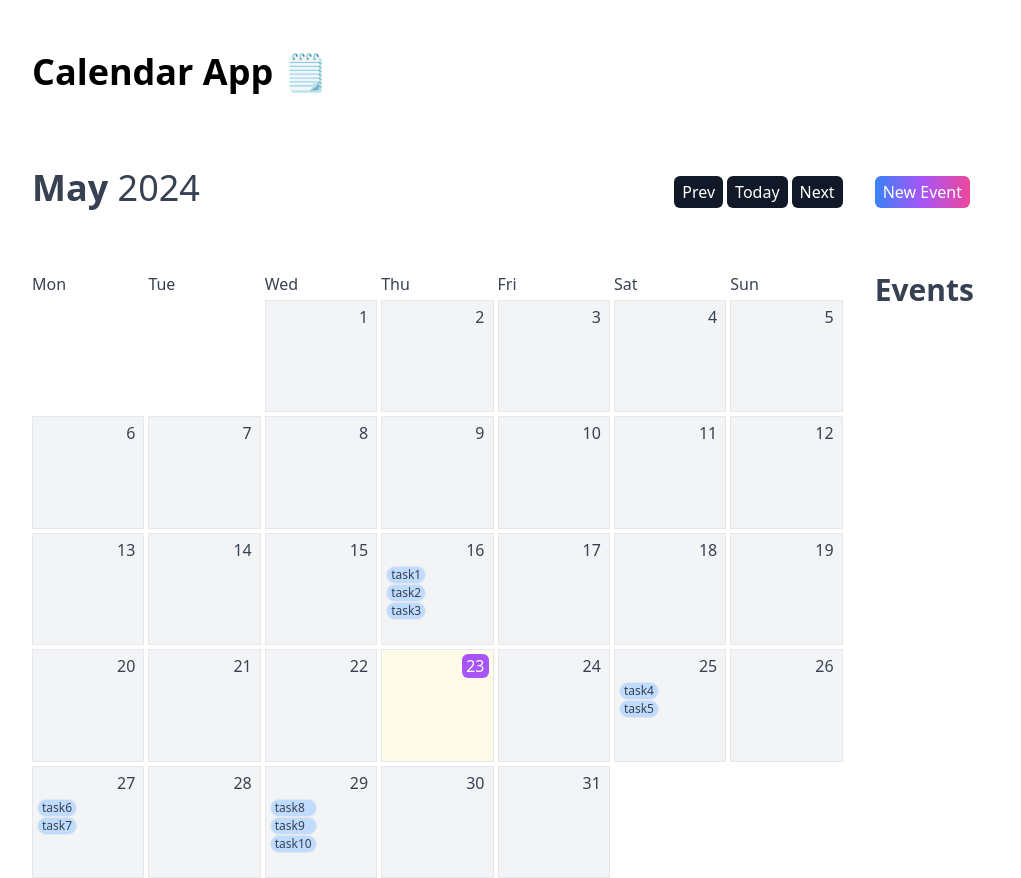
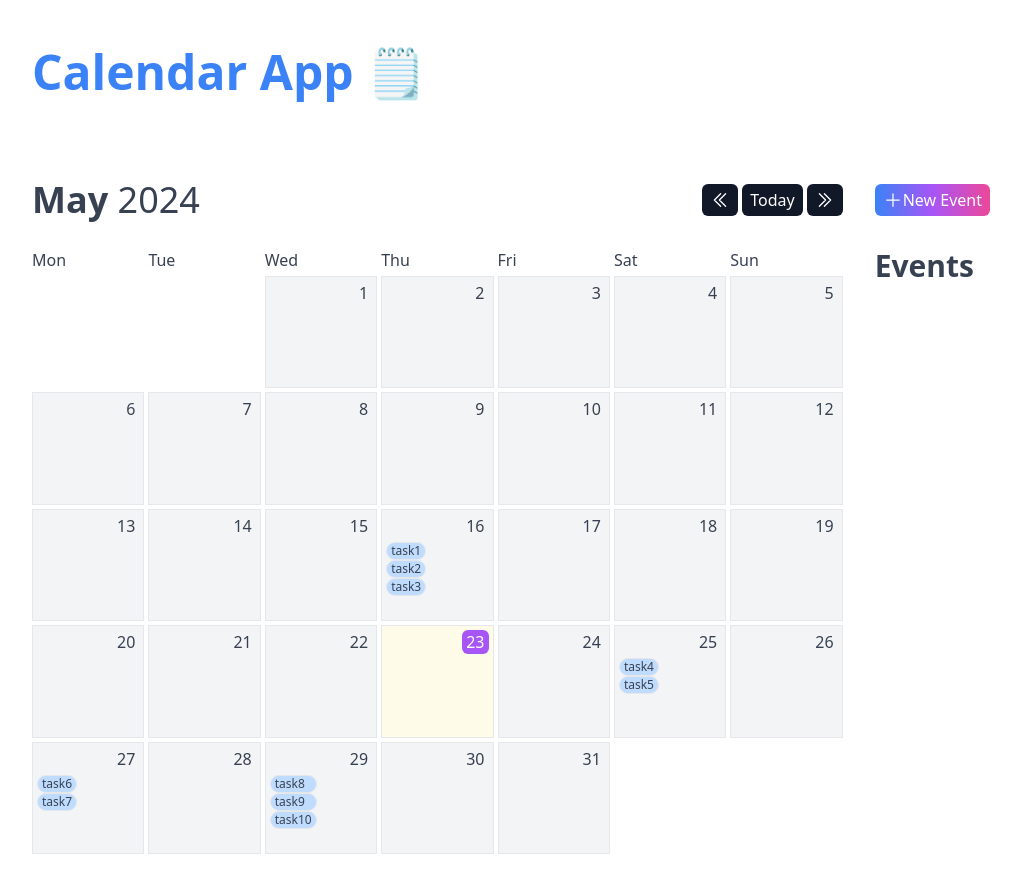
Before and after one commit to kristjanv001/calendar-app, an Angular app: page / in a window 1280 px wide. Shown: the whole page, without its empty margins (0-1021 px from the left). After the commit the page ends 854 px from the top, so only its background shows below. Built offline with nearby package versions, Linux system fonts and the light colour scheme.

Commit message:
Added icons and did some visual tweaks

```diff
--- a/src/app/components/calendar/calendar.component.html
+++ b/src/app/components/calendar/calendar.component.html
@@ -1,15 +1,37 @@
 <div>
   <div class="px-4 md:px-8 grid grid-rows-[max-content_1fr] max-w-[1400px] mx-auto grid-cols-1 lg:grid-cols-3">
-    <div class="flex items-center justify-between mb-8 lg:mb-0 lg:place-items-start lg:col-span-2 lg:h-24">
-      <p class="font-bold md:text-xl lg:text-4xl md:-mt-2">
+    <div class="flex items-center justify-between mb-8 lg:mb-0  lg:col-span-2 lg:h-24">
+      <p class="font-bold md:text-xl lg:text-4xl ">
         <span class="font-bold">{{selectedMonthStr$ | async}}</span>
         <span class="font-thin"> {{ selectedYearStr$ | async }}</span>
       </p>
 
-      <div class="space-x-1 text-white">
-        <button (click)="setPrevMonth()" class="bg-gray-900 rounded-md px-2 py-1">Prev</button>
+      <div class="space-x-1 text-white flex">
+        <button (click)="setPrevMonth()" class="bg-gray-900 rounded-md px-2 py-1 flex justify-center items-center">
+          <svg
+            xmlns="http://www.w3.org/2000/svg"
+            fill="none"
+            viewBox="0 0 24 24"
+            stroke-width="1.5"
+            stroke="currentColor"
+            class="size-5"
+          >
+            <path stroke-linecap="round" stroke-linejoin="round" d="m18.75 4.5-7.5 7.5 7.5 7.5m-6-15L5.25 12l7.5 7.5" />
+          </svg>
+        </button>
         <button (click)="setCurrMonth()" class="bg-gray-900 rounded-md px-2 py-1">Today</button>
-        <button (click)="setNextMonth()" class="bg-gray-900 rounded-md px-2 py-1">Next</button>
+        <button (click)="setNextMonth()" class="bg-gray-900 rounded-md px-2 py-1 flex justify-center items-center">
+          <svg
+            xmlns="http://www.w3.org/2000/svg"
+            fill="none"
+            viewBox="0 0 24 24"
+            stroke-width="1.5"
+            stroke="currentColor"
+            class="size-5"
+          >
+            <path stroke-linecap="round" stroke-linejoin="round" d="m5.25 4.5 7.5 7.5-7.5 7.5m6-15 7.5 7.5-7.5 7.5" />
+          </svg>
+        </button>
       </div>
     </div>
 
@@ -66,12 +88,23 @@
     </div>
 
     <!-- details -->
-    <div class="lg:items-start lg:mx-8 md:ml-1">
+    <div class="lg:mx-8 md:ml-1 lg:flex lg:justify-start lg:items-center ">
       <button
         (click)="openDialog()"
-        class="mt-4 md:mt-0 bg-gradient-to-r from-blue-500 via-purple-500 to-pink-500 rounded-md px-2 py-1 text-white"
+        class="mt-4 md:mt-0 bg-gradient-to-r from-blue-500 via-purple-500 to-pink-500 rounded-md px-2 py-1 text-white flex justify-center items-center"
       >
-        New Event
+        <svg
+          xmlns="http://www.w3.org/2000/svg"
+          fill="none"
+          viewBox="0 0 24 24"
+          stroke-width="1.5"
+          stroke="currentColor"
+          class="size-5"
+        >
+          <path stroke-linecap="round" stroke-linejoin="round" d="M12 4.5v15m7.5-7.5h-15" />
+        </svg>
+
+        <span> New Event </span>
       </button>
     </div>
 
--- a/src/app/components/event-list/event-list.component.html
+++ b/src/app/components/event-list/event-list.component.html
@@ -2,7 +2,7 @@
   @for (event of events; track $index) {
   <cdk-accordion-item
     #accordionItem="cdkAccordionItem"
-    class="block border"
+    class="block border "
     role="button"
     tabindex="0"
     [attr.id]="'accordion-header-' + $index"
@@ -10,25 +10,92 @@
     [attr.aria-controls]="'accordion-body-' + $index"
   >
     <div class="bg-gray-100 p-2 flex items-center justify-between" (click)="accordionItem.toggle()">
-      {{ event.title }}
-      <span class=""> {{ accordionItem.expanded ? 'close' : 'open' }} </span>
+      {{ event.title }} @if(accordionItem.expanded) {
+
+      <div >
+        <svg
+          xmlns="http://www.w3.org/2000/svg"
+          fill="none"
+          viewBox="0 0 24 24"
+          stroke-width="1.5"
+          stroke="currentColor"
+          class="size-5"
+        >
+          <path stroke-linecap="round" stroke-linejoin="round" d="m4.5 15.75 7.5-7.5 7.5 7.5" />
+        </svg>
+      </div>
+
+      } @else {
+      <div>
+        <svg
+          xmlns="http://www.w3.org/2000/svg"
+          fill="none"
+          viewBox="0 0 24 24"
+          stroke-width="1.5"
+          stroke="currentColor"
+          class="size-5"
+        >
+          <path stroke-linecap="round" stroke-linejoin="round" d="m19.5 8.25-7.5 7.5-7.5-7.5" />
+        </svg>
+      </div>
+
+      }
+
+      <!-- <span class=""> {{ accordionItem.expanded ? 'close' : 'open' }} </span> -->
     </div>
     <div
-      class="p-2"
+      class="p-2 md:p-4"
       role="region"
       [style.display]="accordionItem.expanded ? '' : 'none'"
       [attr.id]="'accordion-body-' + $index"
       [attr.aria-labelledby]="'accordion-header-' + $index"
     >
       <div>
-        <div class="flex items-center justify-between">
+        <div class="flex items-center justify-between mb-2">
           <h2 class="font-bold">Description</h2>
-          <div class="flex space-x-4">
-            <button class="bg-gray-100 rounded-md px-2 py-1">Edit</button>
-            <button (click)="openConfirmDialog(event)" class="border rounded-md px-2 py-1">Remove</button>
+          <div class="flex space-x-4 text-xs">
+            <button class="border rounded-md px-3 py-1 flex items-center justify-center">
+              <svg
+                xmlns="http://www.w3.org/2000/svg"
+                fill="none"
+                viewBox="0 0 24 24"
+                stroke-width="1.5"
+                stroke="currentColor"
+                class="size-5"
+              >
+                <path
+                  stroke-linecap="round"
+                  stroke-linejoin="round"
+                  d="m16.862 4.487 1.687-1.688a1.875 1.875 0 1 1 2.652 2.652L10.582 16.07a4.5 4.5 0 0 1-1.897 1.13L6 18l.8-2.685a4.5 4.5 0 0 1 1.13-1.897l8.932-8.931Zm0 0L19.5 7.125M18 14v4.75A2.25 2.25 0 0 1 15.75 21H5.25A2.25 2.25 0 0 1 3 18.75V8.25A2.25 2.25 0 0 1 5.25 6H10"
+                />
+              </svg>
+
+              <span class="mt-0.5"> Edit </span>
+            </button>
+            <button
+              (click)="openConfirmDialog(event)"
+              class="border rounded-md px-2 py-1 flex items-center justify-center"
+            >
+              <svg
+                xmlns="http://www.w3.org/2000/svg"
+                fill="none"
+                viewBox="0 0 24 24"
+                stroke-width="1.5"
+                stroke="currentColor"
+                class="size-5"
+              >
+                <path
+                  stroke-linecap="round"
+                  stroke-linejoin="round"
+                  d="m14.74 9-.346 9m-4.788 0L9.26 9m9.968-3.21c.342.052.682.107 1.022.166m-1.022-.165L18.16 19.673a2.25 2.25 0 0 1-2.244 2.077H8.084a2.25 2.25 0 0 1-2.244-2.077L4.772 5.79m14.456 0a48.108 48.108 0 0 0-3.478-.397m-12 .562c.34-.059.68-.114 1.022-.165m0 0a48.11 48.11 0 0 1 3.478-.397m7.5 0v-.916c0-1.18-.91-2.164-2.09-2.201a51.964 51.964 0 0 0-3.32 0c-1.18.037-2.09 1.022-2.09 2.201v.916m7.5 0a48.667 48.667 0 0 0-7.5 0"
+                />
+              </svg>
+
+              <span class="mt-0.5"> Remove </span>
+            </button>
           </div>
         </div>
-        <p class="font-light">Description about {{ event.description }}</p>
+        <p class="font-light">{{ event.description }}</p>
       </div>
     </div>
   </cdk-accordion-item>
--- a/src/app/components/event-remove-confirm/event-remove-confirm.component.html
+++ b/src/app/components/event-remove-confirm/event-remove-confirm.component.html
@@ -1,5 +1,5 @@
 <div class="mb-8">
-  <p>Are you sure you want to remove {{data.payload.event}}?</p>
+  <p>Are you sure you want to remove {{data.payload.event.title}}?</p>
 </div>
 <div>
   <button class="bg-gray-200 rounded-md px-2 py-1 mr-2" (click)="onCancel()" mat-dialog-close>Cancel</button>
--- a/src/app/components/header/header.component.html
+++ b/src/app/components/header/header.component.html
@@ -1,3 +1,3 @@
-<div class="h-20 md:h-28 lg:h-36 bg-white text-black flex justify-start items-center px-4 md:px-8 max-w-[1400px] mx-auto lg:mb-8">
-    <h1 class="font-bold md:text-xl lg:text-3xl xl:text-4xl">Calendar App 🗒️</h1>
+<div class="h-20 md:h-28 lg:h-36 bg-white text-blue-500 flex justify-start items-center px-4 md:px-8 max-w-[1400px] mx-auto lg:mb-2">
+    <h1 class="font-bold md:text-3xl lg:text-4xl xl:text-5xl">Calendar App 🗒️</h1>
 </div>
```
